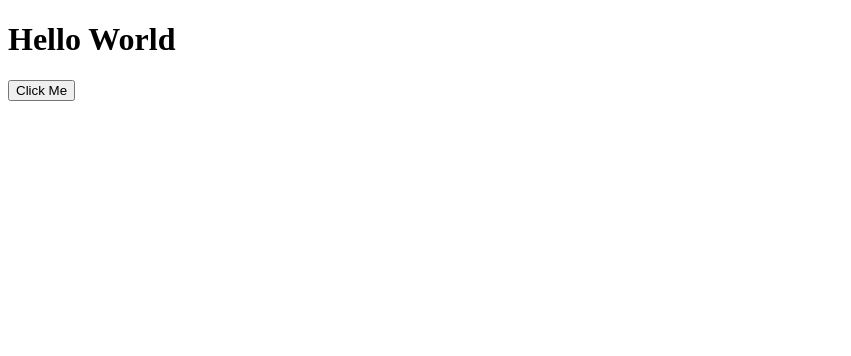
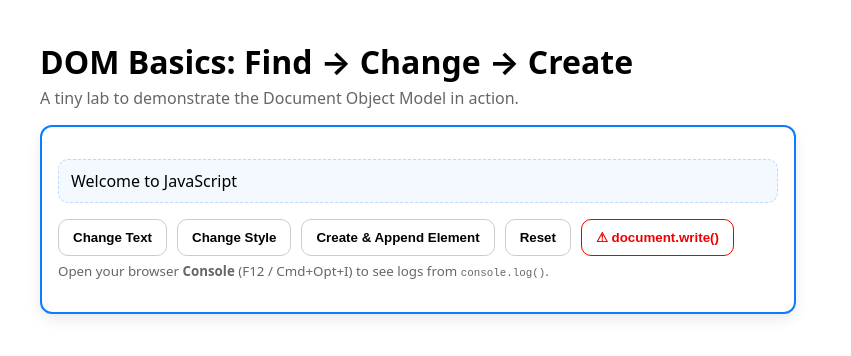
Before and after one commit to Abyssal-Depth/abyssal-htmlCssJavaScript, a plain HTML site: page test.html in a window 1280 px wide. Shown: the whole page, without its empty margins (0-851 px from the left). Drawn offline with Linux system fonts and the light colour scheme.

Commit message:
another post

```diff
--- /dev/null
+++ b/script.js
@@ -0,0 +1 @@
+alert('Hello from external file!');
--- a/test.html
+++ b/test.html
@@ -1,16 +1,98 @@
 <!DOCTYPE html>
-<html>
+<html lang="en">
 <head>
-    <title>My First JavaScript</title>
+  <meta charset="UTF-8" />
+  <title>DOM Basics Demo</title>
+  <meta name="viewport" content="width=device-width, initial-scale=1" />
+  <style>
+    body { font-family: system-ui, -apple-system, Segoe UI, Roboto, Arial, sans-serif; margin: 40px; }
+    h1 { margin-bottom: 0.25rem; }
+    .sub { color: #666; margin-top: 0; }
+    #demoCard {
+      border: 2px solid #0a7cff; border-radius: 12px; padding: 16px; max-width: 720px;
+      box-shadow: 0 6px 14px rgba(0,0,0,0.08);
+    }
+    #intro {
+      padding: 10px 12px; border-radius: 10px; background: #f4f8ff; border: 1px dashed #bcd8ff;
+      transition: all .2s ease;
+    }
+    .btns { display: flex; flex-wrap: wrap; gap: 10px; margin: 14px 0 6px; }
+    button {
+      border: 1px solid #ccc; background: white; padding: 10px 14px; border-radius: 10px;
+      cursor: pointer; font-weight: 600;
+    }
+    button:hover { transform: translateY(-1px); }
+    small.hint { color: #666; display: block; margin-top: 6px; }
+    ul#notes { margin-top: 10px; }
+    .danger { border-color: #e00; color: #e00; }
+  </style>
 </head>
 <body>
-    <h1>Hello World</h1>
+  <h1>DOM Basics: Find → Change → Create</h1>
+  <p class="sub">A tiny lab to demonstrate the Document Object Model in action.</p>
 
-    <script>
-        // JavaScript code goes here
-        alert('Welcome to JavaScript!');
-    </script>
+  <div id="demoCard">
+    <!-- The element we’ll target with JavaScript -->
+    <p id="intro">Welcome to JavaScript</p>
+
+    <div class="btns">
+      <button onclick="changeText()">Change Text</button>
+      <button onclick="changeStyle()">Change Style</button>
+      <button onclick="addNote()">Create & Append Element</button>
+      <button onclick="resetDemo()">Reset</button>
+      <!-- Optional: show why document.write() is only for demos -->
+      <button class="danger" onclick="nukeWithDocumentWrite()">⚠ document.write()</button>
+    </div>
+
+    <small class="hint">
+      Open your browser <strong>Console</strong> (F12 / Cmd+Opt+I) to see logs from <code>console.log()</code>.
+    </small>
+
+    <ul id="notes"></ul>
+  </div>
+
+  <script>
+    // 1) Find the element in the DOM by its id attribute.
+    //    This gives us a *reference* to the live node the browser created from your HTML.
+    const intro = document.getElementById("intro");
+    const notes = document.getElementById("notes");
+
+    function changeText() {
+      // 2) Change its content safely (only this element updates).
+      intro.innerHTML = "✅ Changed with DOM! (via innerHTML)";
+      console.log("Changed #intro text with innerHTML");
+    }
+
+    function changeStyle() {
+      // 3) Modify style through the element's .style property.
+      intro.style.color = "#0a7cff";
+      intro.style.background = "#eaf3ff";
+      intro.style.border = "1px solid #0a7cff";
+      intro.style.fontWeight = "700";
+      console.log("Styled #intro via .style");
+    }
+
+    function addNote() {
+      // 4) Create a brand-new element and append it into the DOM tree.
+      const li = document.createElement("li");       // make a <li>
+      li.textContent = "New note added at " + new Date().toLocaleTimeString(); // set text safely
+      notes.appendChild(li);                         // attach it to <ul id="notes">
+      console.log("Appended a new <li> to #notes");
+    }
+
+    function resetDemo() {
+      // Restore original state.
+      intro.innerHTML = "Welcome to JavaScript";
+      intro.removeAttribute("style");
+      notes.innerHTML = "";
+      console.log("Demo reset to original state");
+    }
+
+    function nukeWithDocumentWrite() {
+      // 5) Demonstrate why document.write() is only for demos/testing:
+      //    If you call it *after* the page has loaded, it replaces the entire document.
+      document.write("<h2>⚠️ document.write() replaced the entire page.</h2><p>Refresh to get back to the demo.</p>");
+    }
+  </script>
 </body>
 </html>
-
-<button onclick="alert('Hello!')">Click Me</button>
```
Also changed, not shown: 2 other files.
